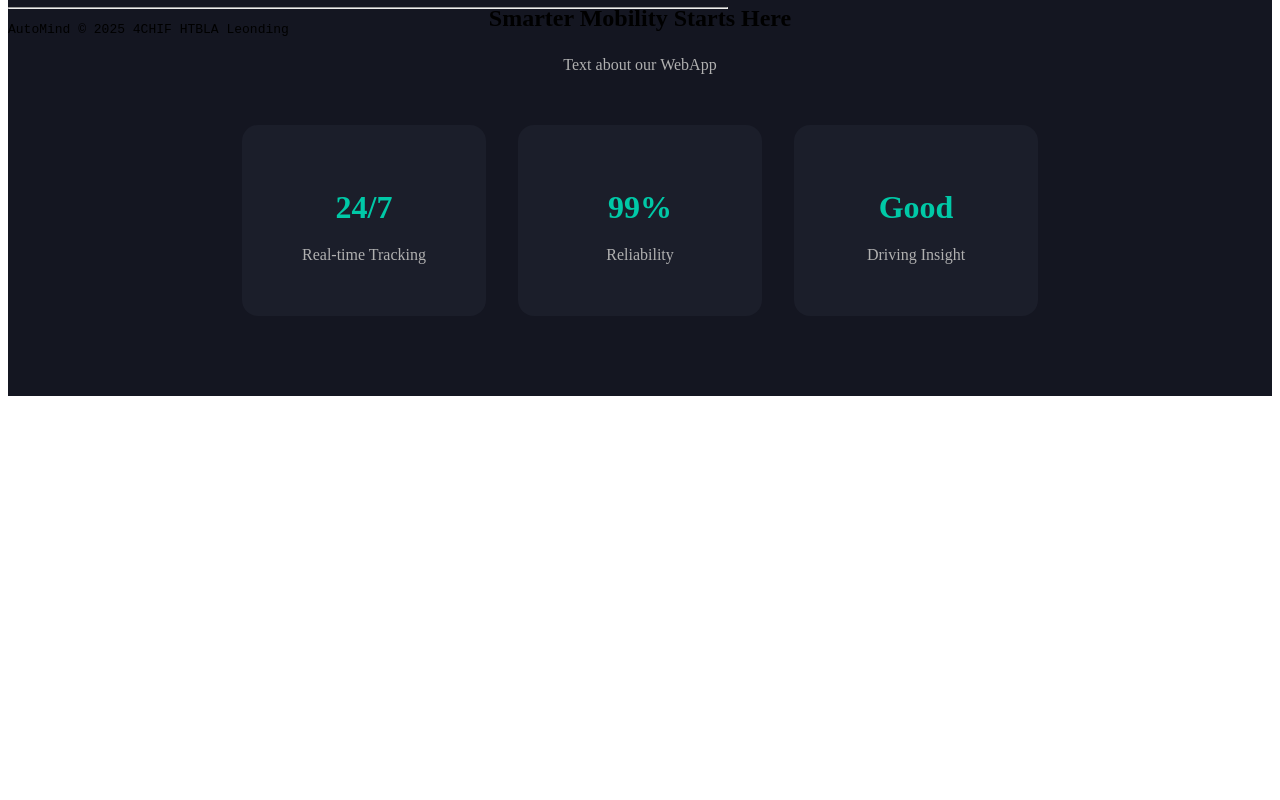
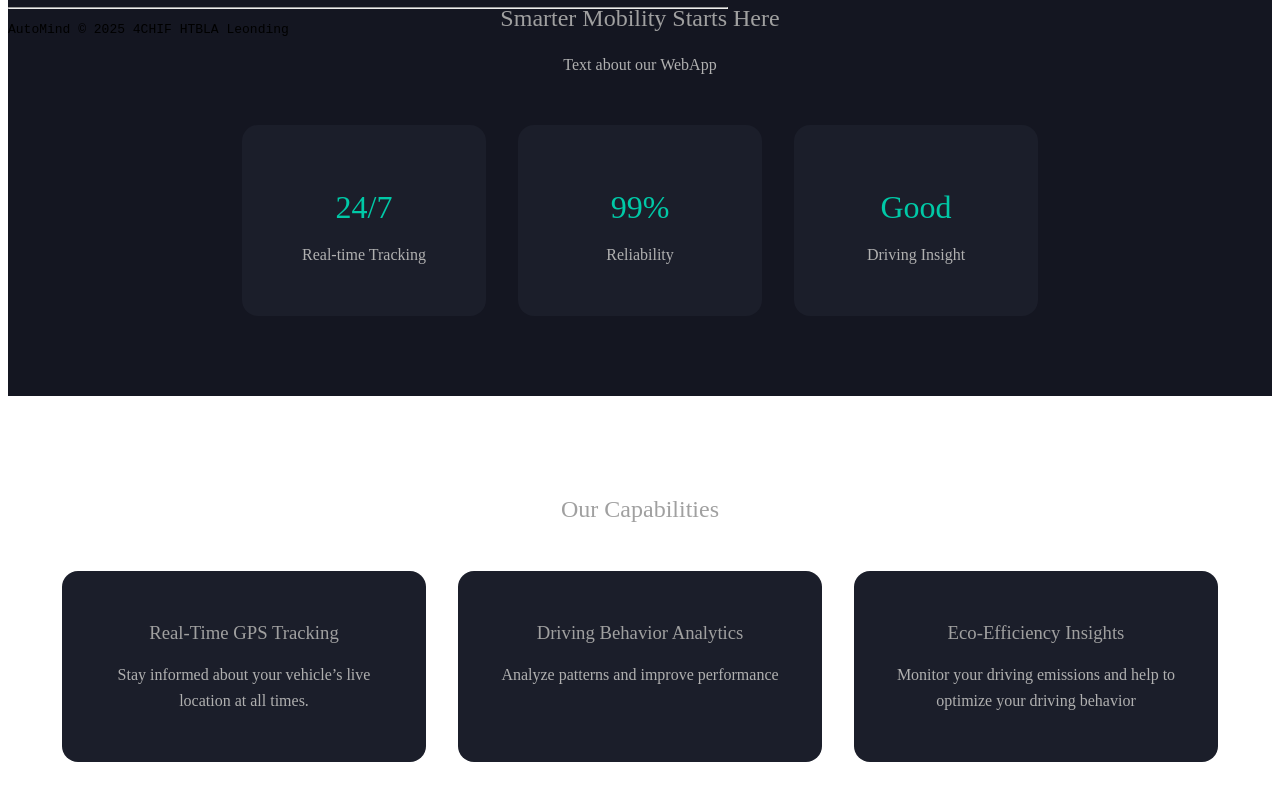
Before and after one commit to AutoMind-2527/Frontend, an Angular app in the folder AutoMind-Project/: page /home in a window 1280 px wide. Shown: the part 742-1542 px from the top of the page. Before the commit the page ends 1146 px from the top, so only its background shows below. Built offline with nearby package versions, Linux system fonts and the light colour scheme.

Commit message:
fixxing header color added feature cards that discribe AutoMind

```diff
--- a/AutoMind-Project/src/app/home/home.css
+++ b/AutoMind-Project/src/app/home/home.css
@@ -5,10 +5,14 @@ body {
   color: #E0E0E0;
 }
 
-h1, h2, h3 {
+h1{
   font-weight: 600;
 }
 
+h2, h3{
+  font-weight: 500;
+  color: #A0A0A0;
+}
 p {
   line-height: 1.6;
   color: #B0B0B0;
--- a/AutoMind-Project/src/app/home/home.html
+++ b/AutoMind-Project/src/app/home/home.html
@@ -3,7 +3,7 @@
     <h1>AutoMind</h1>
     <h2>Intelligent Vehicle Monitoring</h2>
     <p>
-      Merging IoT, Cloud, and AI technologies to deliver real-time vehicle tracking,
+      Merging technologies to deliver real-time vehicle tracking,
       driver analytics, and sustainable mobility insights.
     </p>
     <div class="hero-buttons">
@@ -34,3 +34,24 @@
     </div>
   </div>
 </section>
+
+<section class="features">
+  <h2>Our Capabilities</h2>
+  <div class="feature-grid">
+    <div class="feature-card">
+      <!-- Icon -->
+      <h3>Real-Time GPS Tracking</h3>
+      <p>Stay informed about your vehicle’s live location at all times.</p>
+    </div>
+    <div class="feature-card">
+      <!-- Icon -->
+      <h3>Driving Behavior Analytics</h3>
+      <p>Analyze patterns and improve performance </p>
+    </div>
+    <div class="feature-card">
+      <!-- Icon -->
+      <h3>Eco-Efficiency Insights</h3>
+      <p>Monitor your driving emissions and help to optimize your driving behavior</p>
+    </div>
+  </div>
+</section>
```
